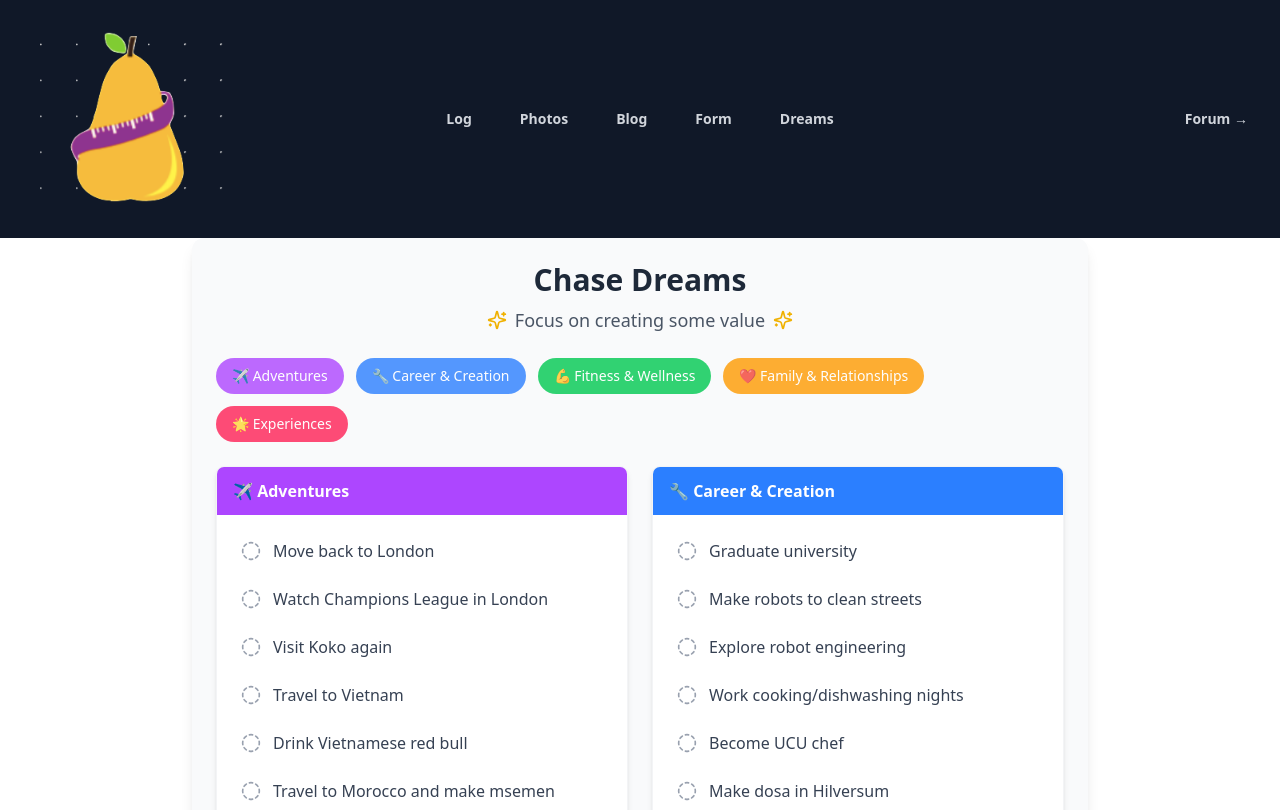
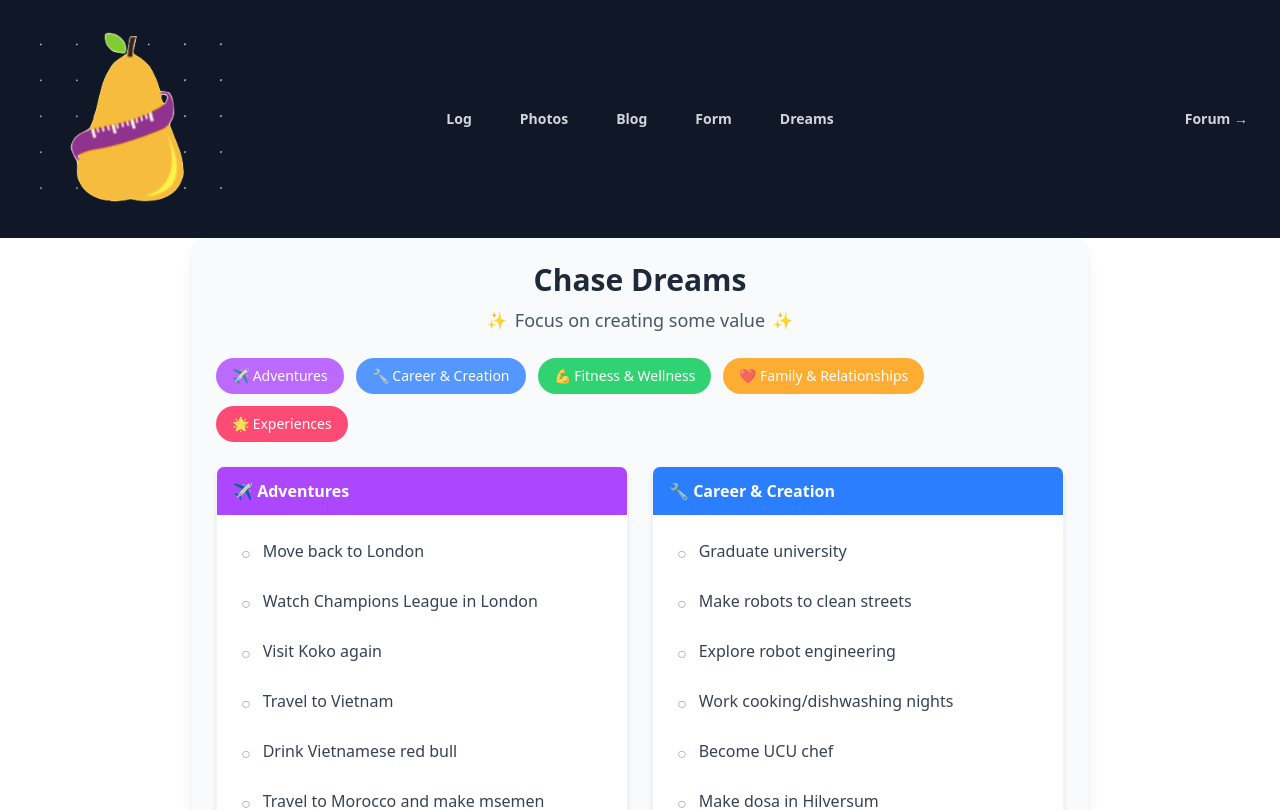
Before and after one commit to YelllowSunray/projectfitness, a Next.js app: page /dreams in a window 1280 px wide. Shown: the top 810 px of the page. Built offline with nearby package versions, Linux system fonts and the light colour scheme.

Commit message:
Your commit message here

```diff
--- a/src/app/dreams/page.js
+++ b/src/app/dreams/page.js
@@ -1,7 +1,6 @@
 "use client"
 
 import React, { useState } from 'react';
-import { PlusCircle, CheckCircle, CircleDashed, Sparkles } from 'lucide-react';
 
 const DreamBoard = () => {
   const categories = [
@@ -91,9 +90,9 @@ const DreamBoard = () => {
       <div className="text-center mb-6">
         <h1 className="text-3xl font-bold mb-2 text-gray-800">Chase Dreams</h1>
         <div className="flex items-center justify-center">
-          <Sparkles className="text-yellow-500 mr-2" size={20} />
+          <span className="text-yellow-500 mr-2">✨</span>
           <p className="text-lg font-medium text-gray-600">Focus on creating some value</p>
-          <Sparkles className="text-yellow-500 ml-2" size={20} />
+          <span className="text-yellow-500 ml-2">✨</span>
         </div>
       </div>
 
@@ -134,9 +133,9 @@ const DreamBoard = () => {
                     onClick={() => toggleDream(dream)}
                   >
                     {completedDreams.includes(dream) ? (
-                      <CheckCircle className="text-green-500 mt-0.5 flex-shrink-0" size={20} />
+                      <span className="text-green-500 mt-0.5 flex-shrink-0">✓</span>
                     ) : (
-                      <CircleDashed className="text-gray-400 mt-0.5 flex-shrink-0" size={20} />
+                      <span className="text-gray-400 mt-0.5 flex-shrink-0">○</span>
                     )}
                     <span className={`${completedDreams.includes(dream) ? 'line-through text-gray-400' : 'text-gray-700'}`}>
                       {dream}
```
